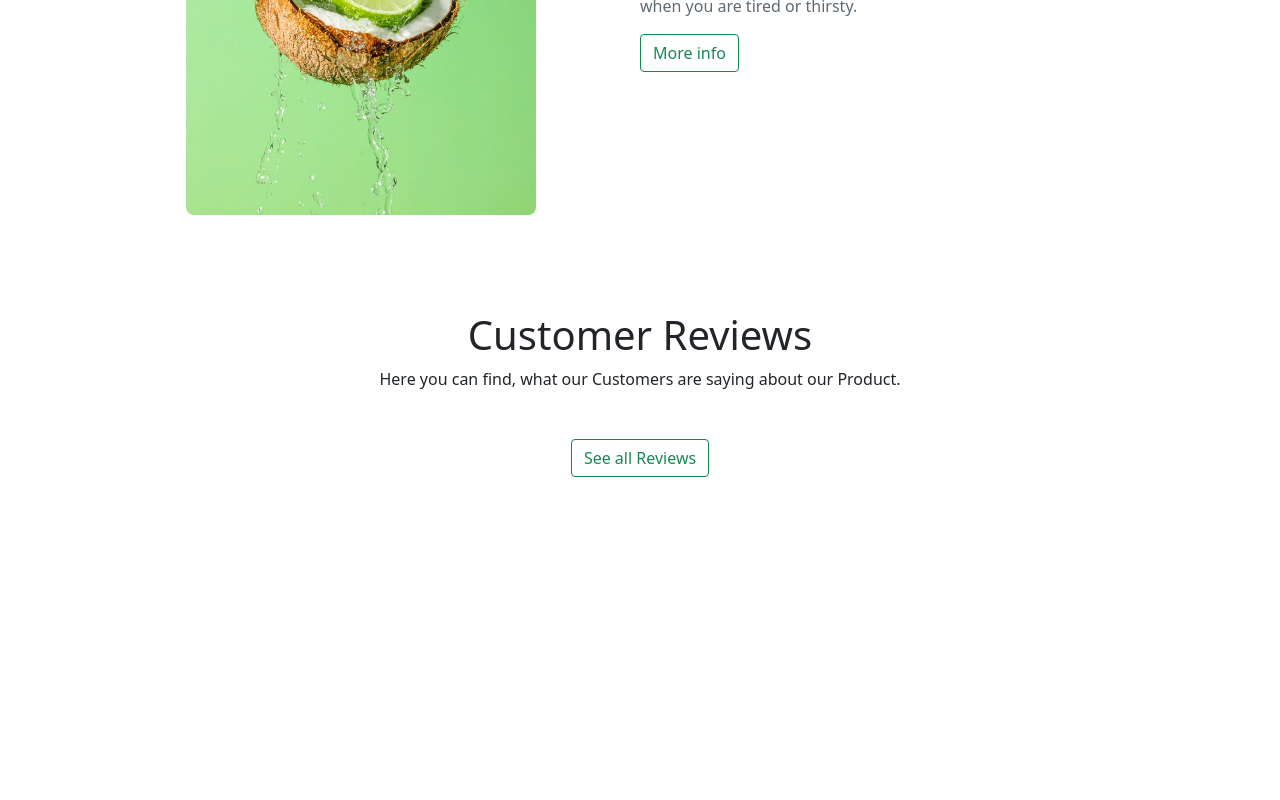
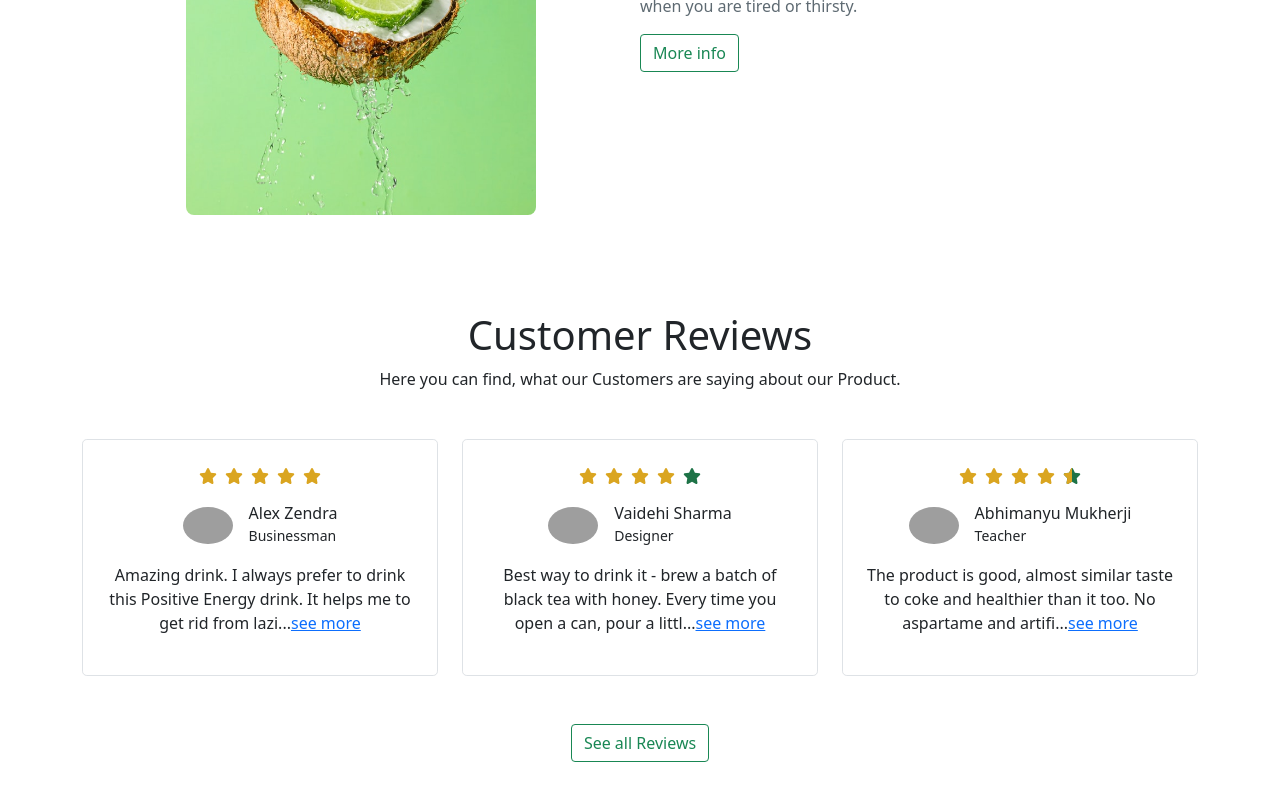
Before and after one commit to sajeeb-me/positive-energy, a React (Create React App) app: page / in a window 1280 px wide. Shown: the part 414-1214 px from the top of the page. Before the commit the page ends 939 px from the top, so only its background shows below. Built offline with nearby package versions, Linux system fonts and the light colour scheme; grey boxes are pictures that could not be loaded.

Commit message:
review on home section and review section

```diff
--- a/package.json
+++ b/package.json
@@ -3,6 +3,9 @@
   "version": "0.1.0",
   "private": true,
   "dependencies": {
+    "@fortawesome/fontawesome-svg-core": "^6.1.1",
+    "@fortawesome/free-solid-svg-icons": "^6.1.1",
+    "@fortawesome/react-fontawesome": "^0.1.18",
     "@testing-library/jest-dom": "^5.16.3",
     "@testing-library/react": "^12.1.4",
     "@testing-library/user-event": "^13.5.0",
@@ -10,6 +13,7 @@
     "react": "^18.0.0",
     "react-bootstrap": "^2.2.2",
     "react-dom": "^18.0.0",
+    "react-rating": "^2.0.5",
     "react-router-dom": "^6.3.0",
     "react-scripts": "5.0.0",
     "web-vitals": "^2.1.4"
--- a/src/components/CustomerReviews/CustomerReviews.css
+++ b/src/components/CustomerReviews/CustomerReviews.css
@@ -0,0 +1,9 @@
+.review-container:hover {
+    box-shadow: 0px 10px 13px -7px #000000;
+    transform: translate(0, -10px);
+    cursor: pointer;
+}
+
+.review-container {
+    transition: transform 0.6s, box-shadow 0.5s;
+}
--- a/src/components/CustomerReviews/CustomerReviews.js
+++ b/src/components/CustomerReviews/CustomerReviews.js
@@ -1,11 +1,35 @@
 import React from 'react';
+import { Link } from 'react-router-dom';
+import './CustomerReviews.css'
+import Rating from 'react-rating';
+import { faStar } from '@fortawesome/free-solid-svg-icons'
+import { FontAwesomeIcon } from "@fortawesome/react-fontawesome";
 
 const CustomerReviews = ({ review }) => {
     const { name, profession, image, star, text } = review;
     return (
-        <div>
-            <section>
-
+        <div className='col'>
+            <section className='review-container border rounded-3 p-4'>
+                <div>
+                    <Rating
+                        initialRating={star}
+                        emptySymbol={<FontAwesomeIcon className='mx-1' icon={faStar} />}
+                        fullSymbol={<FontAwesomeIcon className='mx-1' style={{ color: 'goldenrod' }} icon={faStar} />}
+                        readonly
+                    ></Rating>
+                </div>
+                <div className='d-flex justify-content-center align-items-center my-3'>
+                    <div style={{ width: '50px' }} className='me-2'>
+                        <img className='img-fluid rounded-circle' src={image} alt="" />
+                    </div>
+                    <div className='text-start ms-2'>
+                        <h6 className='m-0'>{name}</h6>
+                        <p className='m-0'><small>{profession}</small></p>
+                    </div>
+                </div>
+                <div>
+                    <p>{text.slice(0, 100)}...<Link to='/reviews'>see more</Link></p>
+                </div>
             </section>
         </div>
     );
--- a/src/components/Home/Home.js
+++ b/src/components/Home/Home.js
@@ -1,11 +1,16 @@
 import React from 'react';
+import { useNavigate } from 'react-router-dom';
 import useReviews from '../../hooks/useReviews';
 import Image from '../../images/main-image.jpg'
 import CustomerReviews from '../CustomerReviews/CustomerReviews';
 import './Home.css'
 
 const Home = () => {
+
     const [reviews] = useReviews();
+
+    const navigate = useNavigate();
+
     return (
         <div className='container my-4'>
             <div className='row row-cols-1 row-cols-md-2 g-4 g-md-0 my-5'>
@@ -26,12 +31,12 @@ const Home = () => {
             <section className='my-5 pt-5'>
                 <h1>Customer Reviews</h1>
                 <p>Here you can find, what our Customers are saying about our Product.</p>
-                <div className='my-5'>
+                <div className='my-4 row row-cols-1 row-cols-md-3 g-4'>
                     {
                         reviews.slice(0, 3).map(review => <CustomerReviews key={review.id} review={review}></CustomerReviews>)
                     }
                 </div>
-                <button className='btn btn-outline-success info-btn'>See all Reviews</button>
+                <button onClick={() => navigate('/reviews')} className='btn btn-outline-success info-btn my-4'>See all Reviews</button>
             </section>
         </div>
     );
--- a/src/components/Reviews/Reviews.js
+++ b/src/components/Reviews/Reviews.js
@@ -1,9 +1,16 @@
 import React from 'react';
+import useReviews from '../../hooks/useReviews';
+import CustomerReviews from '../CustomerReviews/CustomerReviews';
 
 const Reviews = () => {
+    const [reviews] = useReviews();
     return (
-        <div>
-            <h1>Customers Reviews</h1>
+        <div className='container'>
+            <section className='my-4 row row-cols-1 row-cols-md-3 g-4'>
+                {
+                    reviews.map(review => <CustomerReviews key={review.id} review={review}></CustomerReviews>)
+                }
+            </section>
         </div>
     );
 };
```
Also changed, not shown: 2 other files (tests, documents, lock files or other folders).
